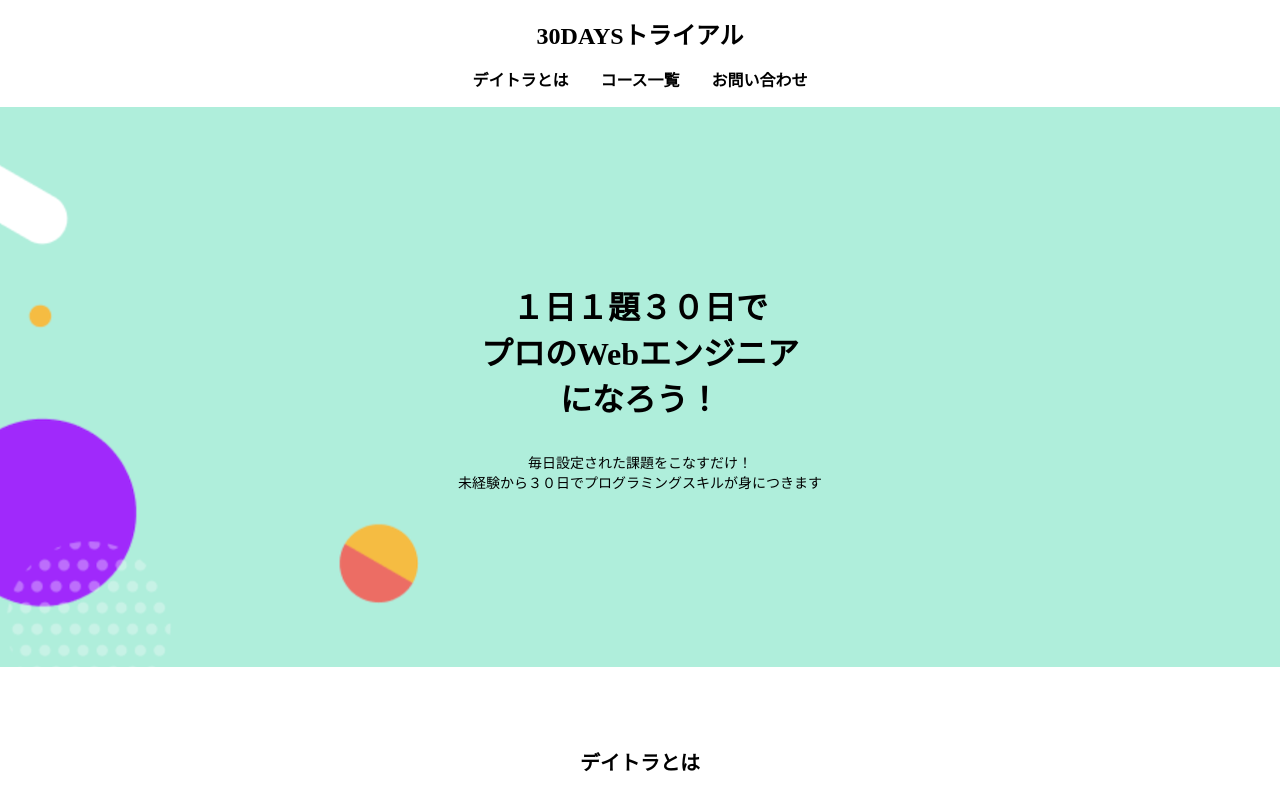
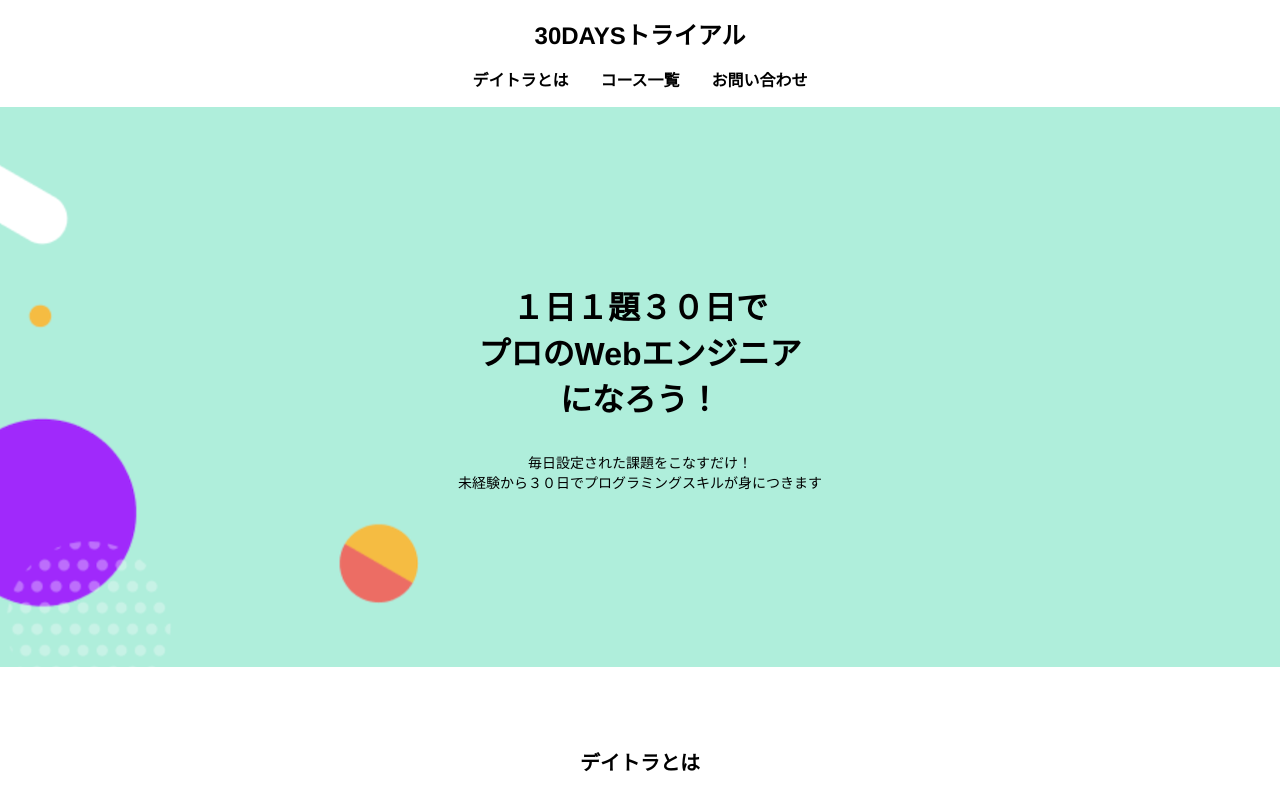
Before and after one commit to sohito/DayTra1, a plain HTML site: page index.html in a window 1280 px wide. Shown: the top 800 px of the page. Drawn offline with Linux system fonts and the light colour scheme.

Commit message:
Add files via upload

```diff
--- a/styles.css
+++ b/styles.css
@@ -1,6 +1,10 @@
 
 html {
     scroll-behavior: smooth;
+}
+
+body {
+    font-family: "Helvetica Neue", Arial, "Hiragino Kaku Gothic ProN", Meiryo, sans-serif;
 }
 
 header {
```
